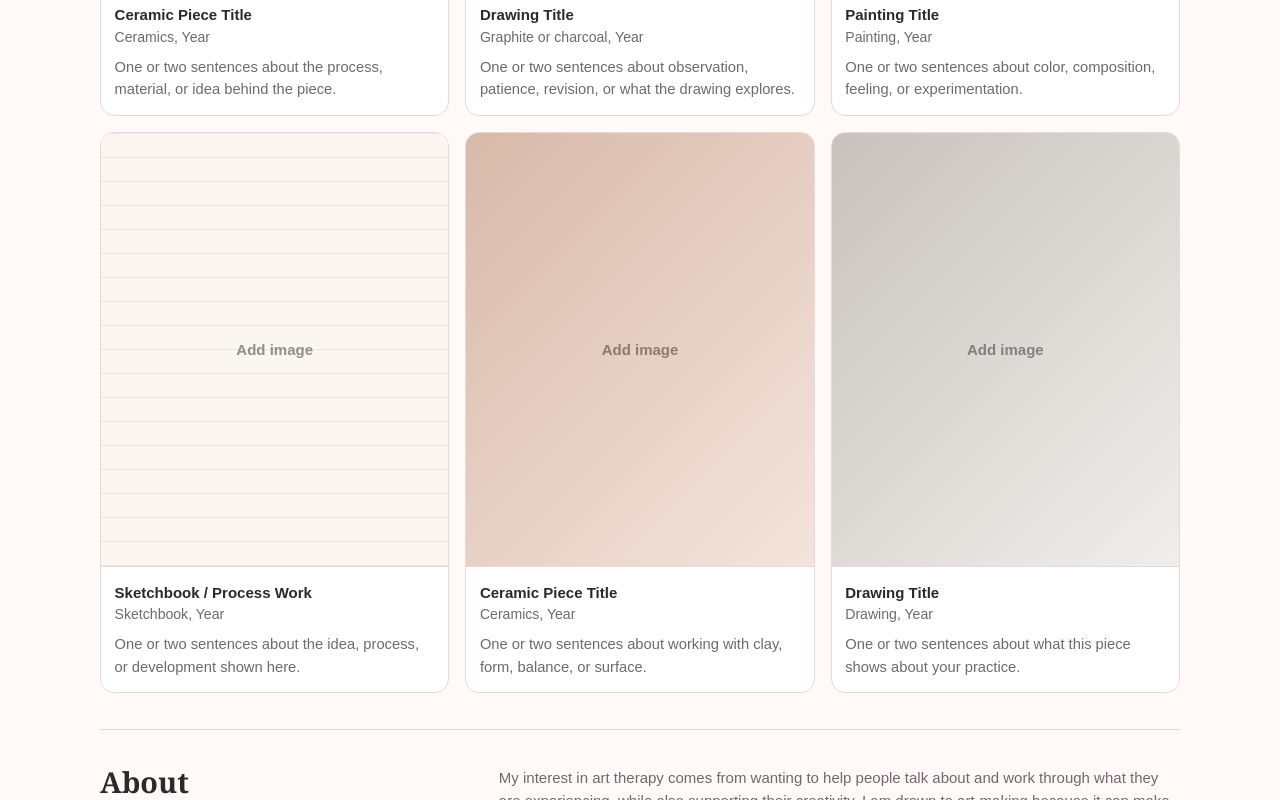
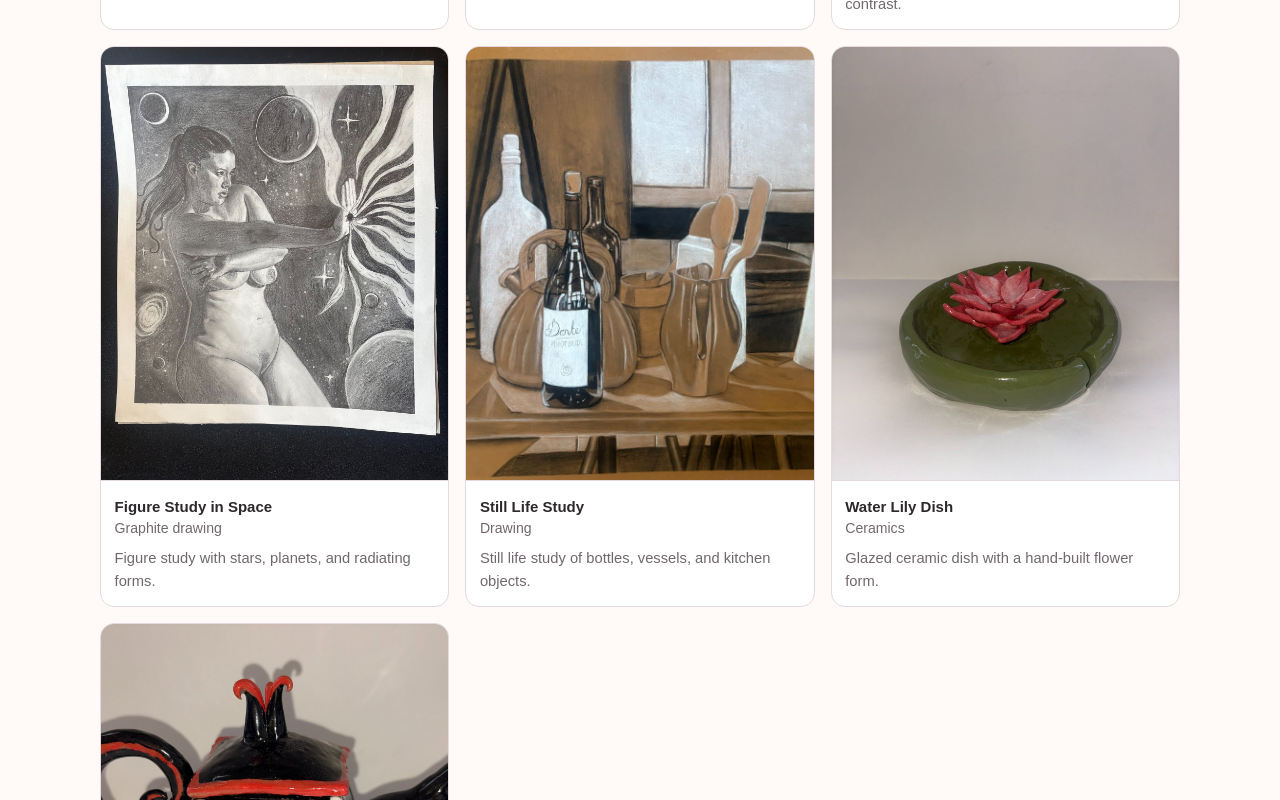
Before and after one commit to madelineccarlton/art-portfolio, a plain HTML site: page index.html in a window 1280 px wide. Shown: the part 1000-1800 px from the top of the page. Drawn offline with Linux system fonts and the light colour scheme.

Commit message:
Added more things for the site

```diff
--- a/index.html
+++ b/index.html
@@ -21,72 +21,74 @@
   <main id="top">
     <section class="intro">
       <p class="kicker">Portfolio for art therapy applications</p>
-      <h1>Drawing, ceramics, painting, and process-based work.</h1>
+      <h1>Selected artwork and process-based studies.</h1>
       <p>
         I am a psychology graduate preparing for master's-level study in art therapy.
-        I am interested in how art can help people reflect, communicate, and work
-        through difficult experiences.
+        I am interested in how art can help people reflect, communicate, and work through difficult experiences.
       </p>
     </section>
 
     <section id="work" class="section">
       <div class="section-title">
         <h2>Selected Work</h2>
-        <p>Replace the placeholders with clear photos of artwork. Include a short, plain description for each piece.</p>
+        <p>Current portfolio pieces. Titles, years, media, and descriptions can be edited as needed.</p>
       </div>
 
       <div class="gallery">
         <figure class="piece">
-          <div class="placeholder clay">Add image</div>
+          <img class="art-image" src="images/fairies-in-garden.jpg" alt="Two figures among flowers and bubbles.">
           <figcaption>
-            <strong>Ceramic Piece Title</strong>
-            <span>Ceramics, Year</span>
-            <p>One or two sentences about the process, material, or idea behind the piece.</p>
+            <strong>Fairies in the Garden</strong>
+            <span>Painting</span>
+            <p>Two figures among flowers and bubbles.</p>
           </figcaption>
         </figure>
-
         <figure class="piece">
-          <div class="placeholder drawing">Add image</div>
+          <img class="art-image" src="images/purple-haired-portrait.jpg" alt="Portrait study with strong color and direct gaze.">
           <figcaption>
-            <strong>Drawing Title</strong>
-            <span>Graphite or charcoal, Year</span>
-            <p>One or two sentences about observation, patience, revision, or what the drawing explores.</p>
+            <strong>Purple-Haired Portrait</strong>
+            <span>Painting</span>
+            <p>Portrait study with strong color and direct gaze.</p>
           </figcaption>
         </figure>
-
         <figure class="piece">
-          <div class="placeholder paint">Add image</div>
+          <img class="art-image" src="images/pattern-and-flow.jpg" alt="Decorative pattern study with movement and contrast.">
           <figcaption>
-            <strong>Painting Title</strong>
-            <span>Painting, Year</span>
-            <p>One or two sentences about color, composition, feeling, or experimentation.</p>
+            <strong>Pattern and Flow</strong>
+            <span>Painting</span>
+            <p>Decorative pattern study with movement and contrast.</p>
           </figcaption>
         </figure>
-
         <figure class="piece">
-          <div class="placeholder sketch">Add image</div>
+          <img class="art-image" src="images/figure-study-space.jpg" alt="Figure study with stars, planets, and radiating forms.">
           <figcaption>
-            <strong>Sketchbook / Process Work</strong>
-            <span>Sketchbook, Year</span>
-            <p>One or two sentences about the idea, process, or development shown here.</p>
+            <strong>Figure Study in Space</strong>
+            <span>Graphite drawing</span>
+            <p>Figure study with stars, planets, and radiating forms.</p>
           </figcaption>
         </figure>
-
         <figure class="piece">
-          <div class="placeholder clay">Add image</div>
+          <img class="art-image" src="images/still-life-study.jpg" alt="Still life study of bottles, vessels, and kitchen objects.">
           <figcaption>
-            <strong>Ceramic Piece Title</strong>
-            <span>Ceramics, Year</span>
-            <p>One or two sentences about working with clay, form, balance, or surface.</p>
+            <strong>Still Life Study</strong>
+            <span>Drawing</span>
+            <p>Still life study of bottles, vessels, and kitchen objects.</p>
           </figcaption>
         </figure>
-
         <figure class="piece">
-          <div class="placeholder drawing">Add image</div>
+          <img class="art-image" src="images/water-lily-dish.jpg" alt="Glazed ceramic dish with a hand-built flower form.">
           <figcaption>
-            <strong>Drawing Title</strong>
-            <span>Drawing, Year</span>
-            <p>One or two sentences about what this piece shows about your practice.</p>
+            <strong>Water Lily Dish</strong>
+            <span>Ceramics</span>
+            <p>Glazed ceramic dish with a hand-built flower form.</p>
+          </figcaption>
+        </figure>
+        <figure class="piece">
+          <img class="art-image" src="images/striped-teapot.jpg" alt="Glazed ceramic teapot with striped form and red accents.">
+          <figcaption>
+            <strong>Striped Teapot</strong>
+            <span>Ceramics</span>
+            <p>Glazed ceramic teapot with striped form and red accents.</p>
           </figcaption>
         </figure>
       </div>
@@ -98,10 +100,9 @@
       </div>
       <div>
         <p>
-          My interest in art therapy comes from wanting to help people talk about and
-          work through what they are experiencing, while also supporting their creativity.
-          I am drawn to art-making because it can make space for things that are hard to
-          explain directly.
+          My interest in art therapy comes from wanting to help people talk about and work through what they are
+          experiencing, while also supporting their creativity. I am drawn to art-making because it can make space
+          for things that are hard to explain directly.
         </p>
       </div>
     </section>
--- a/styles.css
+++ b/styles.css
@@ -7,13 +7,9 @@
   --line: #e5d8df;
 }
 
-* {
-  box-sizing: border-box;
-}
+* { box-sizing: border-box; }
 
-html {
-  scroll-behavior: smooth;
-}
+html { scroll-behavior: smooth; }
 
 body {
   margin: 0;
@@ -24,9 +20,7 @@ body {
   line-height: 1.55;
 }
 
-a {
-  color: inherit;
-}
+a { color: inherit; }
 
 .topbar {
   position: sticky;
@@ -36,7 +30,7 @@ a {
   justify-content: space-between;
   gap: 1rem;
   padding: 1rem max(1rem, calc((100vw - 1080px) / 2));
-  background: rgba(255, 250, 247, 0.92);
+  background: rgba(255, 250, 247, 0.94);
   border-bottom: 1px solid var(--line);
   backdrop-filter: blur(10px);
 }
@@ -53,54 +47,43 @@ nav {
   font-size: 0.92rem;
 }
 
-nav a {
-  text-decoration: none;
-}
+nav a { text-decoration: none; }
+nav a:hover { color: var(--accent); }
 
-nav a:hover {
-  color: var(--accent);
-}
-
-main,
-footer {
+main, footer {
   width: min(1080px, calc(100% - 2rem));
   margin: 0 auto;
 }
 
 .intro {
   max-width: 760px;
-  padding: 3.5rem 0 2rem;
+  padding: 3rem 0 1.75rem;
 }
 
 .kicker {
   margin: 0 0 0.5rem;
   color: var(--accent);
-  font-size: 0.78rem;
+  font-size: 0.76rem;
   font-weight: 700;
   letter-spacing: 0.08em;
   text-transform: uppercase;
 }
 
-h1,
-h2,
-h3,
-p {
-  margin-top: 0;
-}
+h1, h2, h3, p { margin-top: 0; }
 
 h1 {
   max-width: 720px;
   margin-bottom: 0.85rem;
   font-family: Georgia, "Times New Roman", serif;
-  font-size: clamp(2.15rem, 5vw, 4.2rem);
-  line-height: 1.02;
+  font-size: clamp(2rem, 4.7vw, 3.85rem);
+  line-height: 1.04;
   letter-spacing: -0.035em;
 }
 
 h2 {
   margin-bottom: 0.75rem;
   font-family: Georgia, "Times New Roman", serif;
-  font-size: 1.8rem;
+  font-size: 1.75rem;
   line-height: 1.1;
 }
 
@@ -118,7 +101,7 @@ h3 {
 }
 
 .section {
-  padding: 2.25rem 0;
+  padding: 2.1rem 0;
   border-top: 1px solid var(--line);
 }
 
@@ -142,49 +125,21 @@ h3 {
   gap: 1rem;
 }
 
-/* When replacing placeholders with real images:
-   <img class="art-image" src="images/file-name.jpg" alt="Description of artwork">
-*/
-.art-image,
-.placeholder {
-  display: block;
-  width: 100%;
-  aspect-ratio: 4 / 5;
-  object-fit: cover;
-  border-bottom: 1px solid var(--line);
-}
-
-.placeholder {
-  display: grid;
-  place-items: center;
-  color: rgba(45, 40, 43, 0.5);
-  font-weight: 700;
-}
-
-.clay {
-  background: linear-gradient(135deg, #d8b9a9, #f3e4dc);
-}
-
-.drawing {
-  background: linear-gradient(135deg, #c7c2be, #f0eeeb);
-}
-
-.paint {
-  background: linear-gradient(135deg, #b98199, #ead0dc);
-}
-
-.sketch {
-  background:
-    repeating-linear-gradient(0deg, rgba(86, 111, 130, 0.12) 0 1px, transparent 1px 24px),
-    #fbf6ef;
-}
-
 .piece {
   margin: 0;
   overflow: hidden;
   background: var(--card);
   border: 1px solid var(--line);
   border-radius: 14px;
+}
+
+.art-image {
+  display: block;
+  width: 100%;
+  aspect-ratio: 4 / 5;
+  object-fit: cover;
+  background: #eee;
+  border-bottom: 1px solid var(--line);
 }
 
 figcaption {
@@ -240,8 +195,7 @@ footer {
 }
 
 @media (max-width: 820px) {
-  .topbar,
-  .section-title {
+  .topbar, .section-title {
     align-items: flex-start;
     flex-direction: column;
   }
@@ -252,13 +206,9 @@ footer {
     padding-bottom: 0.15rem;
   }
 
-  .gallery,
-  .two-column,
-  .prep-list {
+  .gallery, .two-column, .prep-list {
     grid-template-columns: 1fr;
   }
 
-  .intro {
-    padding-top: 2.5rem;
-  }
+  .intro { padding-top: 2.4rem; }
 }
```
Also changed, not shown: images/README.txt (deleted), images/fairies-in-garden.jpg (added), images/figure-study-space.jpg (added), images/pattern-and-flow.jpg (added), images/purple-haired-portrait.jpg (added), images/still-life-study.jpg (added), images/striped-teapot.jpg (added), images/water-lily-dish.jpg (added), 1 other file.
